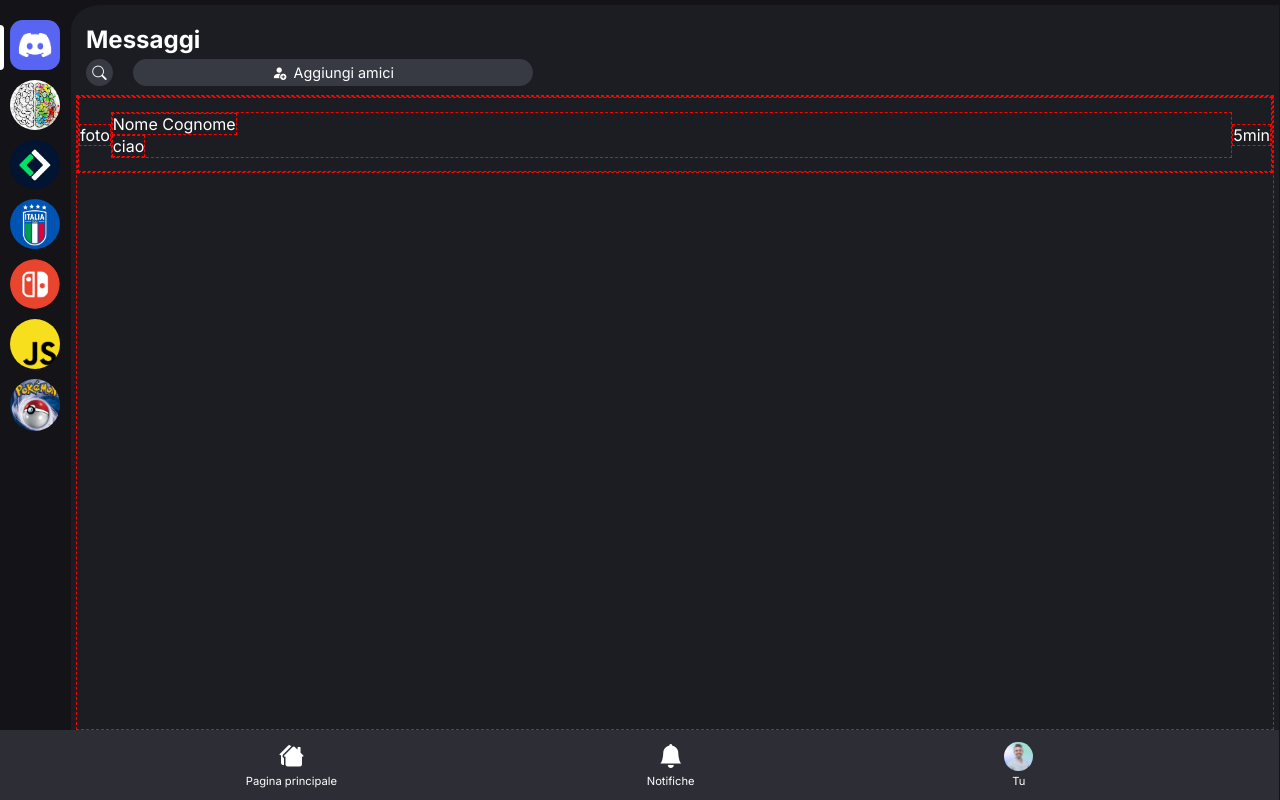
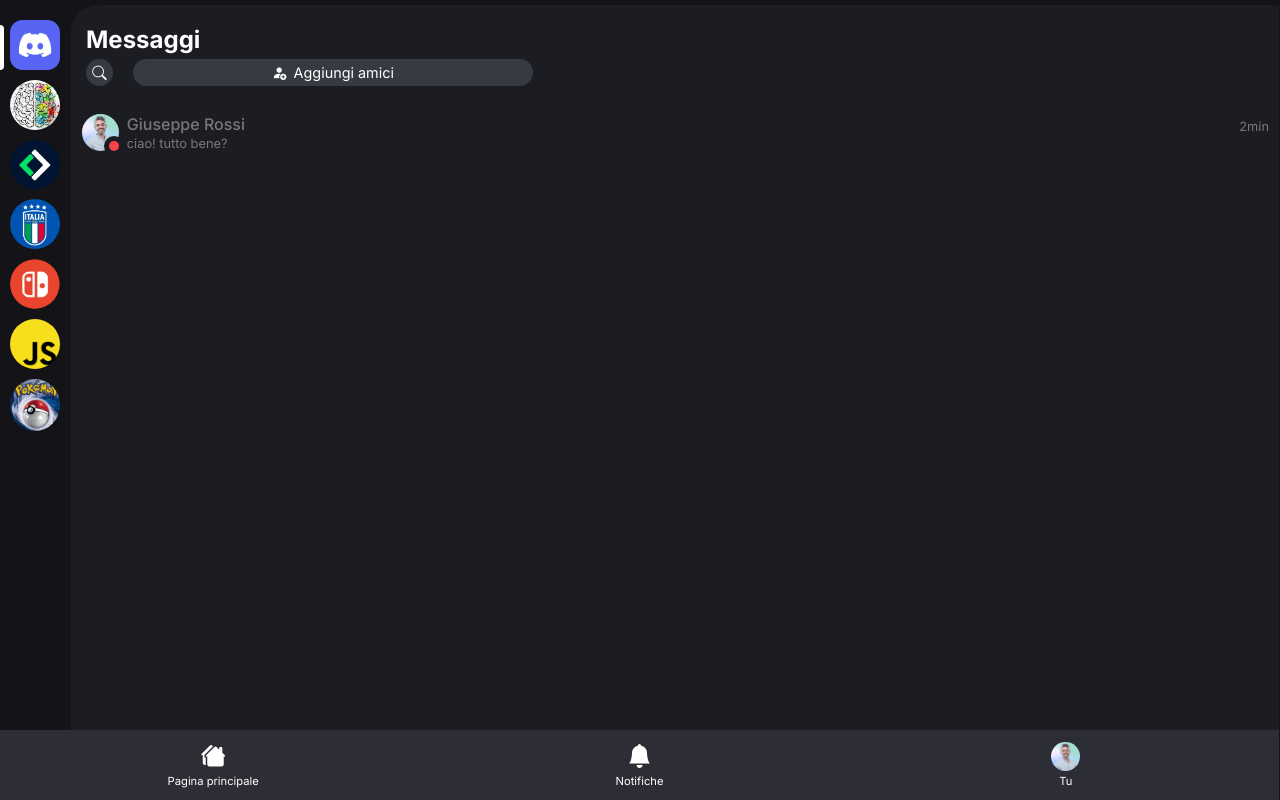
Before and after one commit to giovannimazzi/htmlcss-discord-chat, a plain HTML site: page index.html in a window 1280 px wide. Drawn offline with nearby package versions, Linux system fonts and the light colour scheme.

Commit message:
affinata struttura singola chat

```diff
--- a/index.html
+++ b/index.html
@@ -111,21 +111,28 @@
               </button>
             </div>
           </header>
-          <div class="app-content debug">
+          <div class="app-content">
             <ul class="chat-list">
-              <li class="chat-item">
-                <span class="chat-icon">foto</span>
-                <!-- <img
+              <li class="chat-list-item">
+                <a href="#chat1" class="chat-item">
+                  <span class="chat-icon">
+                    <img
                       src="./assets/img/profile1.webp"
                       alt="profile1"
                       class="profile-img"
-                  /> -->
+                    />
+                  </span>
                   <div class="chat-content">
+                    <div class="chat-info">
                       <span class="chat-contact"
-                    >Nome Cognome</span
-                  ><span class="chat-msg">ciao</span>
+                        >Giuseppe Rossi</span
+                      ><span class="chat-time">2min</span>
                     </div>
-                <span class="chat-time">5min</span>
+                    <span class="chat-msg"
+                      >ciao! tutto bene?</span
+                    >
+                  </div>
+                </a>
               </li>
             </ul>
           </div>
--- a/style.css
+++ b/style.css
@@ -130,15 +130,26 @@
   display: flex;
   justify-content: space-around;
   align-items: center;
-}
-
-/* .chat-item > * {
-  flex: 1 1 0;
+  padding: 0 5px 0 6px;
 }
 
 .chat-icon {
-  flex-grow: 0;
-} */
+  width: 2.3rem;
+  height: 2.3rem;
+  position: relative;
+}
+
+.chat-icon::after {
+  content: "";
+  position: absolute;
+  width: 10px;
+  height: 10px;
+  border-radius: 50%;
+  background-color: #f94349;
+  bottom: -5px;
+  right: -5px;
+  border: 5px solid #1c1d22;
+}
 
 .chat-content {
   flex-grow: 1;
@@ -146,6 +157,26 @@
   flex-direction: column;
   justify-content: center;
   align-items: flex-start;
+  gap: 2px;
+  padding-left: 8px;
+  opacity: 0.4;
+}
+
+.chat-info {
+  width: 100%;
+  display: flex;
+  justify-content: space-between;
+  align-items: flex-end;
+}
+
+.chat-contact {
+  font-size: 1rem;
+  font-weight: 500;
+}
+
+.chat-time,
+.chat-msg {
+  font-size: 0.8rem;
 }
 
 .nav-bar {
@@ -161,7 +192,8 @@
   flex-direction: column;
   align-items: center;
   justify-content: center;
-  margin: 0 5%;
+  /*  margin: 0 5%; */
+  flex: 1 1 0;
 }
 
 .header-btn:hover,
@@ -192,6 +224,9 @@
   border-radius: 50%;
 }
 
-.profile-img:active {
+.profile-img:active,
+.nav-bar-icon:active .profile-img {
   transform: translate(0, -200%) scale(5);
+  border: none;
+  transition: 2s;
 }
```
Lines whose indentation alone changed are shown as unchanged.
